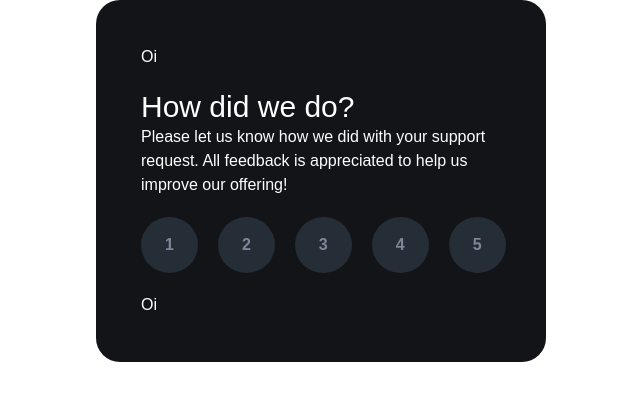
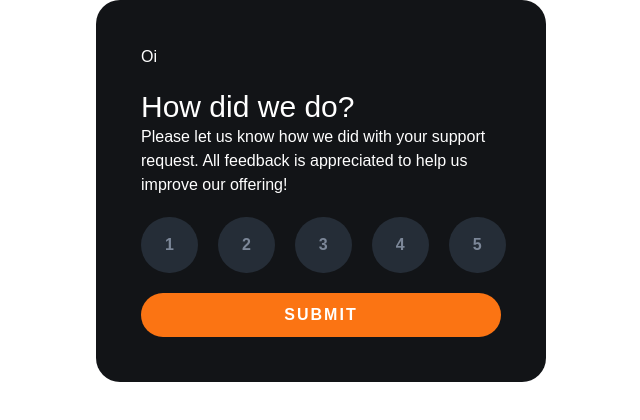
Before and after one commit to viniciussnitram/interactive-rating-component-reactjs, a Next.js app: page / in a window 1280 px wide. Shown: the top 420 px of the page, without its empty margins (319-959 px from the left). Built offline with nearby package versions, Linux system fonts and the light colour scheme.

Commit message:
refactor and style: The Submit button Card is done for now. Added background-color, padding, border-radius and put the classnames alphabet order in tailwindcss

```diff
--- a/src/components/submit/Submit.jsx
+++ b/src/components/submit/Submit.jsx
@@ -1,5 +1,5 @@
 export function Submit() {
     return (
-        <h1>Oi</h1>
+        <input className="bg-orange font-bold leading-7 p-2 rounded-full tracking-[2px] uppercase w-[100%] hover:bg-white hover:cursor-pointer hover:text-orange" type="submit" value="submit" />
     );
 }
```
